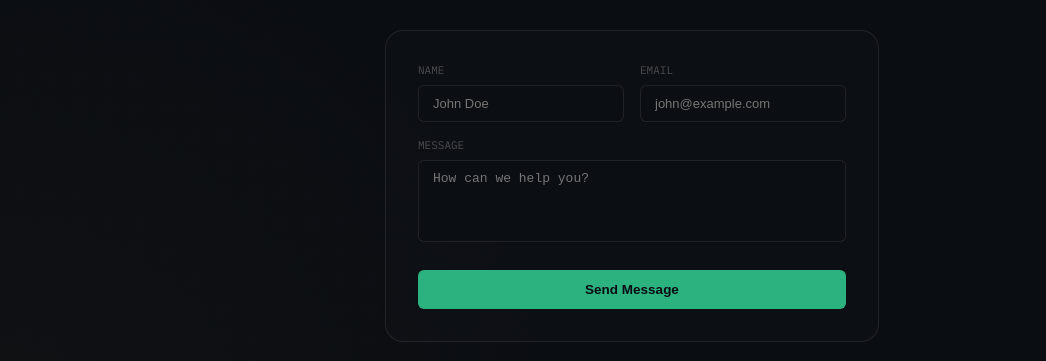
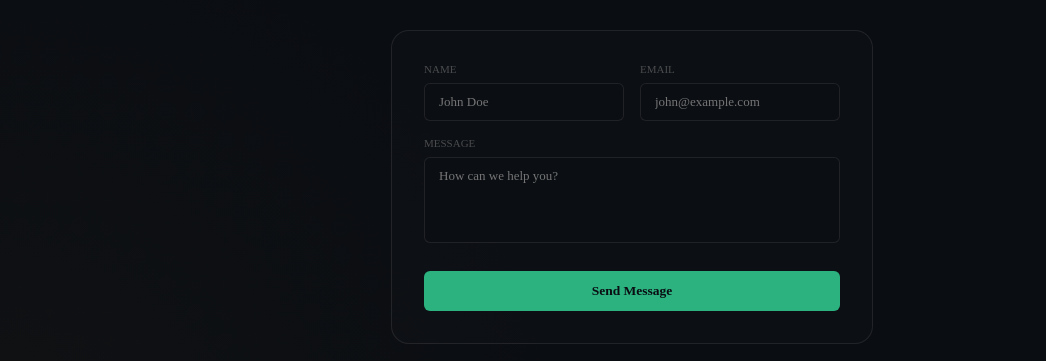
Before and after one commit to ABHI3450/Finance_automation-ai, a Next.js app: page / in a window 1280 px wide. Shown: the part 3035-3396 px from the top of the page, without its empty margins (8-1054 px from the left). Built offline with nearby package versions, Linux system fonts and the light colour scheme.

Commit message:
Update Contact form fonts to Times New Roman

```diff
--- a/app/page.tsx
+++ b/app/page.tsx
@@ -740,19 +740,19 @@ export default function Home() {
           <form onSubmit={(e) => { e.preventDefault(); alert("Thanks! Message received."); }} className="panel" style={{ display: "flex", flexDirection: "column", gap: 16, padding: 32, background: "rgba(236, 233, 225, 0.01)" }}>
             <div style={{ display: "flex", gap: 16, flexWrap: "wrap" }}>
               <div style={{ flex: 1, minWidth: 200 }}>
-                <label style={{ display: "block", fontSize: 11, fontFamily: "var(--font-mono)", textTransform: "uppercase", color: "var(--muted-2)", marginBottom: 8 }}>Name</label>
-                <input required type="text" placeholder="John Doe" style={{ width: "100%", padding: "10px 14px", border: "1px solid var(--line)", background: "rgba(10,13,18,0.4)", borderRadius: 6, color: "var(--text)", fontSize: 13 }} />
+                <label style={{ display: "block", fontSize: 11, fontFamily: "'Times New Roman', Times, Georgia, serif", textTransform: "uppercase", color: "var(--muted-2)", marginBottom: 8 }}>Name</label>
+                <input required type="text" placeholder="John Doe" style={{ width: "100%", padding: "10px 14px", border: "1px solid var(--line)", background: "rgba(10,13,18,0.4)", borderRadius: 6, color: "var(--text)", fontSize: 13, fontFamily: "'Times New Roman', Times, Georgia, serif" }} />
               </div>
               <div style={{ flex: 1, minWidth: 200 }}>
-                <label style={{ display: "block", fontSize: 11, fontFamily: "var(--font-mono)", textTransform: "uppercase", color: "var(--muted-2)", marginBottom: 8 }}>Email</label>
-                <input required type="email" placeholder="john@example.com" style={{ width: "100%", padding: "10px 14px", border: "1px solid var(--line)", background: "rgba(10,13,18,0.4)", borderRadius: 6, color: "var(--text)", fontSize: 13 }} />
+                <label style={{ display: "block", fontSize: 11, fontFamily: "'Times New Roman', Times, Georgia, serif", textTransform: "uppercase", color: "var(--muted-2)", marginBottom: 8 }}>Email</label>
+                <input required type="email" placeholder="john@example.com" style={{ width: "100%", padding: "10px 14px", border: "1px solid var(--line)", background: "rgba(10,13,18,0.4)", borderRadius: 6, color: "var(--text)", fontSize: 13, fontFamily: "'Times New Roman', Times, Georgia, serif" }} />
               </div>
             </div>
             <div>
-              <label style={{ display: "block", fontSize: 11, fontFamily: "var(--font-mono)", textTransform: "uppercase", color: "var(--muted-2)", marginBottom: 8 }}>Message</label>
-              <textarea required rows={4} placeholder="How can we help you?" style={{ width: "100%", padding: "10px 14px", border: "1px solid var(--line)", background: "rgba(10,13,18,0.4)", borderRadius: 6, color: "var(--text)", fontSize: 13, resize: "none" }} />
+              <label style={{ display: "block", fontSize: 11, fontFamily: "'Times New Roman', Times, Georgia, serif", textTransform: "uppercase", color: "var(--muted-2)", marginBottom: 8 }}>Message</label>
+              <textarea required rows={4} placeholder="How can we help you?" style={{ width: "100%", padding: "10px 14px", border: "1px solid var(--line)", background: "rgba(10,13,18,0.4)", borderRadius: 6, color: "var(--text)", fontSize: 13, resize: "none", fontFamily: "'Times New Roman', Times, Georgia, serif" }} />
             </div>
-            <button type="submit" className="btn" style={{ background: "var(--green)", color: "var(--ink-950)", border: "none", padding: "12px", borderRadius: 6, fontSize: 13.5, fontWeight: 600, cursor: "pointer", marginTop: 8 }}>
+            <button type="submit" className="btn" style={{ background: "var(--green)", color: "var(--ink-950)", border: "none", padding: "12px", borderRadius: 6, fontSize: 13.5, fontWeight: 600, cursor: "pointer", marginTop: 8, fontFamily: "'Times New Roman', Times, Georgia, serif" }}>
               Send Message
             </button>
           </form>
```
